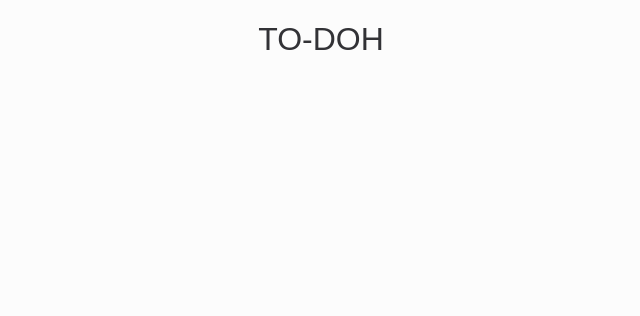
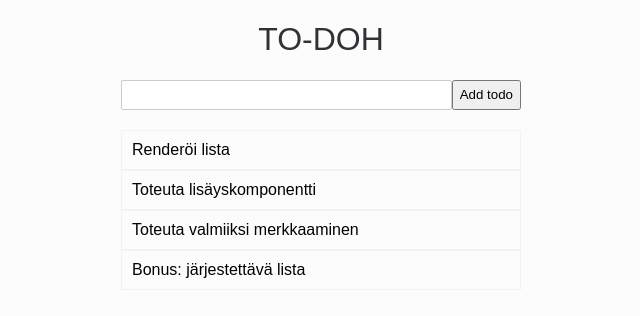
Before and after one commit to kenrii/todoReact, a React (Create React App) app: page / in a window 1280 px wide. Shown: the top 316 px of the page, without its empty margins (319-959 px from the left). Built offline with nearby package versions, Linux system fonts and the light colour scheme.

Commit message:
add, done, list elements

```diff
--- a/src/AddInput/index.jsx
+++ b/src/AddInput/index.jsx
@@ -1,5 +1,4 @@
-import React from "react";
-
+import React, { useState } from "react";
 import './input.css';
 
 // Todo-listalle tehdään uusia merkintöjä input-elementin avulla.
@@ -7,12 +6,19 @@ import './input.css';
 // state-hookiin, ja nappi, joka lukee sisällön ja kutsuu
 // komponenttiin propseissa tuotua addListItem-funktiota.
 export function AddInput(props) {
+  const [input, setInput] = useState({})
+  const handleInputValue = (e) => setInput({
+    text: e.target.value
+  })
+
   // Tee tähän kontrolloitu tekstikenttä ja lisää-nappi.
   // Mallia voit katsoa esimerkiksi tästä blogipostauksesta:
   // https://dev.to/stanleyjovel/simplify-controlled-components-with-react-hooks-23nn
   // Tyylittelyyn löytyy luokkia oheisesta css-tiedostosta.
   return (
     <div class="input-container">
+      <input className="input-field" type="text" onChange = {handleInputValue} />
+      <button onClick = {() => props.addListItem(input)}> Add todo </button>
     </div>
   );
 }
--- a/src/App.js
+++ b/src/App.js
@@ -1,14 +1,19 @@
-import React from "react";
+import React, {useState} from "react";
 import "./styles.css";
+import {TodoList} from "./TodoList/TodoList";
+import {AddInput} from "./AddInput/index";
 
 // Voit käyttää tätä listaa ykköstehtävässä.
 // eslint-disable-next-line
-const exampleToDoList = [
+
+let exampleToDoList = [
   'Renderöi lista',
   'Toteuta lisäyskomponentti',
   'Toteuta valmiiksi merkkaaminen',
   'Bonus: järjestettävä lista'
 ];
+
+
 
 export default function App() {
   // Tee tähän reactin tilaan kytkeytyvä useState-hook,
@@ -21,9 +26,23 @@ export default function App() {
 
   // Allaolevaan rakenteeseen lisätään komponentit listaelementille
   // ja lisäyselementille.
+  const [todos, setTodos] = useState(exampleToDoList);
+
+  function addListItem(item) {
+    const value = item.text
+    if (exampleToDoList.includes(value) || value === "") {
+      alert("The input value is either empty or it already exists  in the list.");
+    }else{
+      exampleToDoList = exampleToDoList.concat([value]);
+      setTodos(exampleToDoList)
+    }
+  };
+
   return (
     <div className="App">
       <h1>TO-DOH</h1>
+      <AddInput addListItem={addListItem} />
+      <TodoList todoList={todos} />
     </div>
   );
 }
--- a/src/TodoList/TodoItem.jsx
+++ b/src/TodoList/TodoItem.jsx
@@ -1,17 +1,26 @@
-import React from "react";
+import React, { useState } from "react";
 
 import "./todo-item.css";
 
 // Tässä komponentissa majailee yksittäinen listalla oleva
 // elementti.
-export function TodoItem(props) {
+export function TodoItem({todo}) {
   // Voit toteuttaa tehtävän merkkaamisen
   // tehdyksi esimerkiksi lisäämällä tähän useState-hookin,
   // jossa on done-tieto boolean-arvona
+  const [done, setDone] = useState(false)
+  const mystyle = {
+      textDecoration: done?"line-through":"none"
+  }
 
+  function handleClick() {
+    setDone(done => !done)
+  }
   // Alle tuotat yksittäisen listalla olevan elementin renderöinnin.
   // Elementin tiedot tulevat komponenttiin props-muuttujassa.
   return (
-    <div className="todo-item">Listaelementti</div>
+    <div className="todo-item" style={mystyle} onClick={() => handleClick()}>
+      {todo}
+    </div>
   );
 }
--- a/src/TodoList/TodoList.jsx
+++ b/src/TodoList/TodoList.jsx
@@ -1,13 +1,17 @@
 import React from "react";
+import {TodoItem} from "./TodoItem"
 
 // Tuo tähän elementtiin propsina todo-listasi elementit.
 // Tuota lista divin sisälle listan map-funktiolla. Jokainen
 // listan elementti on TodoItem-komponentti, joka löytyy
 // TodoItem.jsx-tiedostosta.
-export default function(props) {
+
+
+
+export function TodoList({ todoList }) {
   return (
-    <div>
-      Lista tulee tähän!
-    </div>
+    todoList.map(todo => {
+      return <TodoItem todo={todo} key={todo.toString()} />
+    })
   );
 }
```
Also changed, not shown: package.json (line endings or trailing spaces), 2 other files (tests, documents, lock files or other folders).
